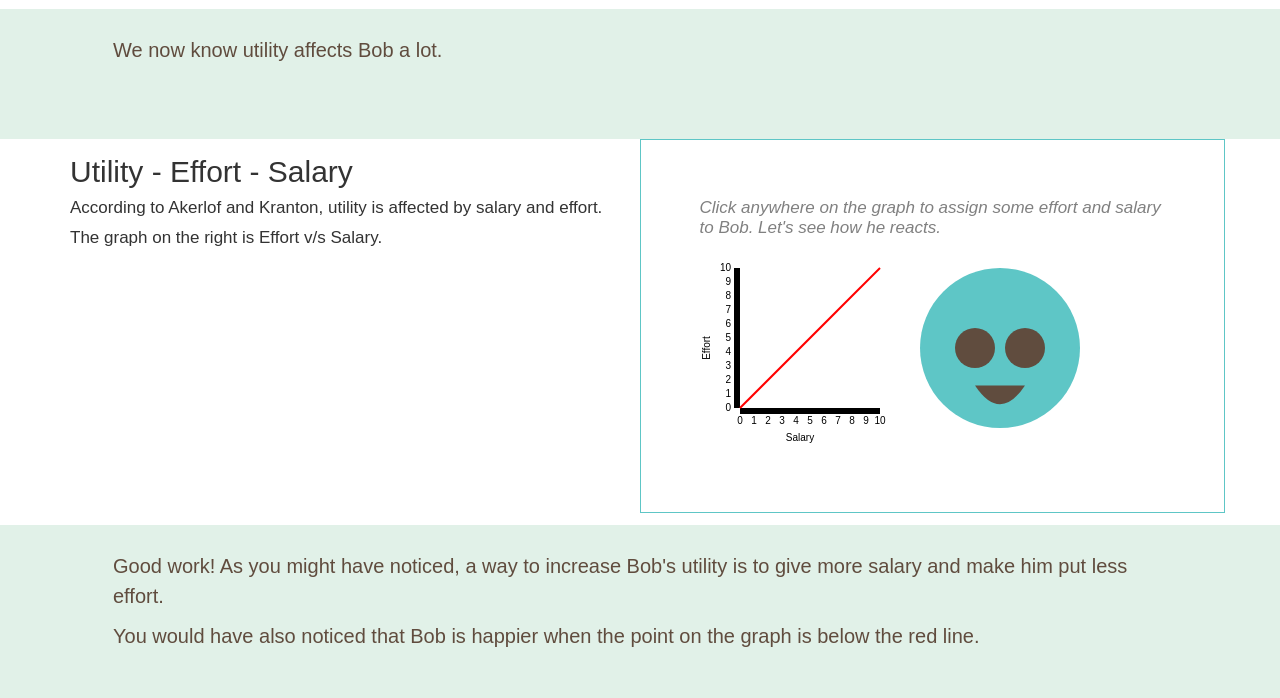
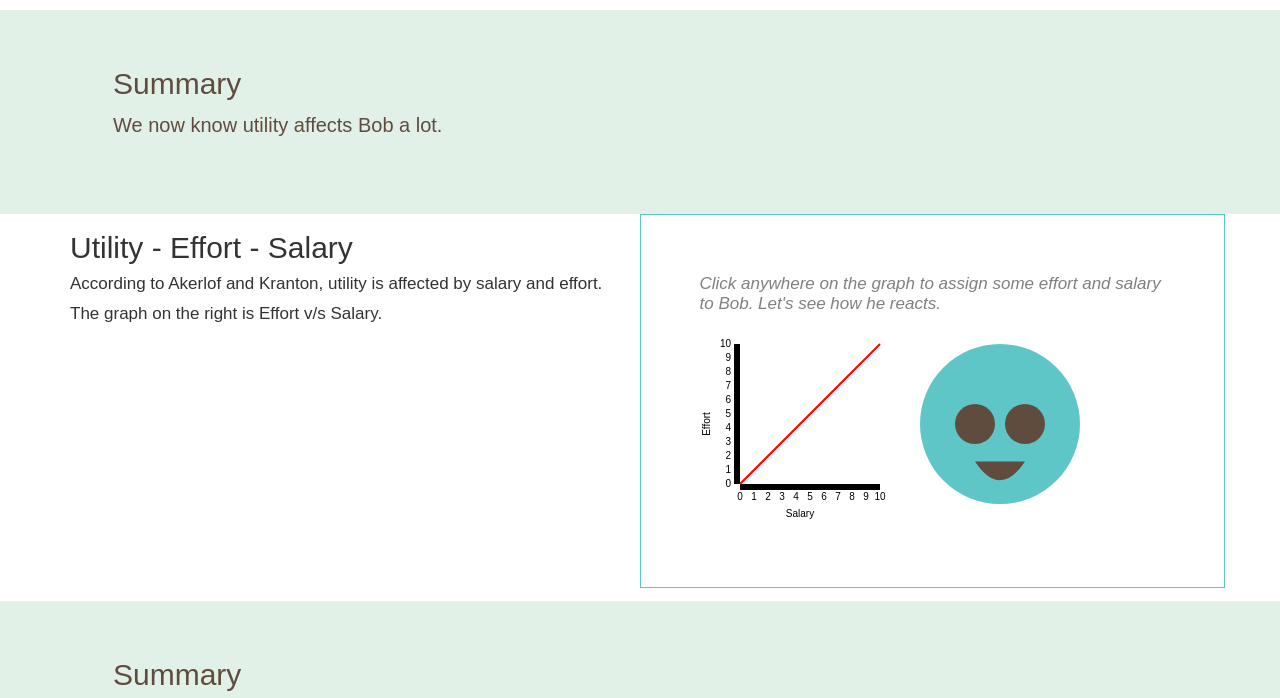
Before and after one commit to chaitraligharat/workerUtilInfoViz, a plain HTML site: page index.html in a window 1280 px wide. Shown: the part 1289-1987 px from the top of the page. Drawn offline with nearby package versions, Linux system fonts and the light colour scheme.

Commit message:
Adding info viz project to portfolio

```diff
--- a/index.html
+++ b/index.html
@@ -24,8 +24,10 @@
    <p>(Akerlof et al., 2005)</p>
  </section>
  <section class="container lesson">
+  <div class="row">
    <h2>Sounds complex... but wait!</h2>
     <p>We will go step by step and try to learn the concept behind the utility equation in simple terms.</p>
+  </div>
   </section>
 
   <!-- Utility -->
@@ -53,6 +55,7 @@
   </section>
   <section class="container lesson">
     <div class="row">
+      <h2>Summary</h2>
       <p>We now know utility affects Bob a lot.</p>
     </div>
   </section>
@@ -75,6 +78,7 @@
   </section>
   <section class="container lesson">
     <div class="row">
+      <h2>Summary</h2>
       <p>Good work! As you might have noticed, a way to increase Bob's utility is to give more salary and make him put less effort.</p>
       <p>You would have also noticed that Bob is happier when the point on the graph is below the red line.</p>
     </div>
@@ -108,6 +112,7 @@
   </section>
   <section class="container lesson">
     <div class="row">
+      <h2>Summary</h2>
       <p>You would have noticed that Bob is happier to put in more effort for same salary the more he feels like an insider or identifies with the Chocolate Factory.</p>
     </div>
   </section>
@@ -143,6 +148,7 @@
     </section>
 <div class="container lesson">
   <div class="row">
+    <h2>Summary</h2>
     We see that the more Bob's effort deviates from the star employee at the Chocolate Factory, less is his utility.
   </div>
 </div>
```
